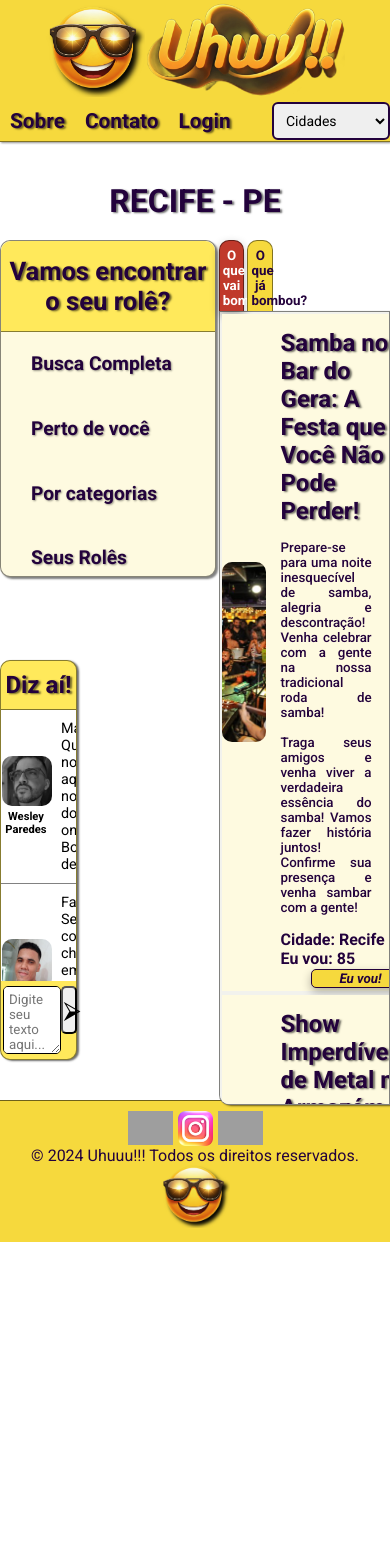
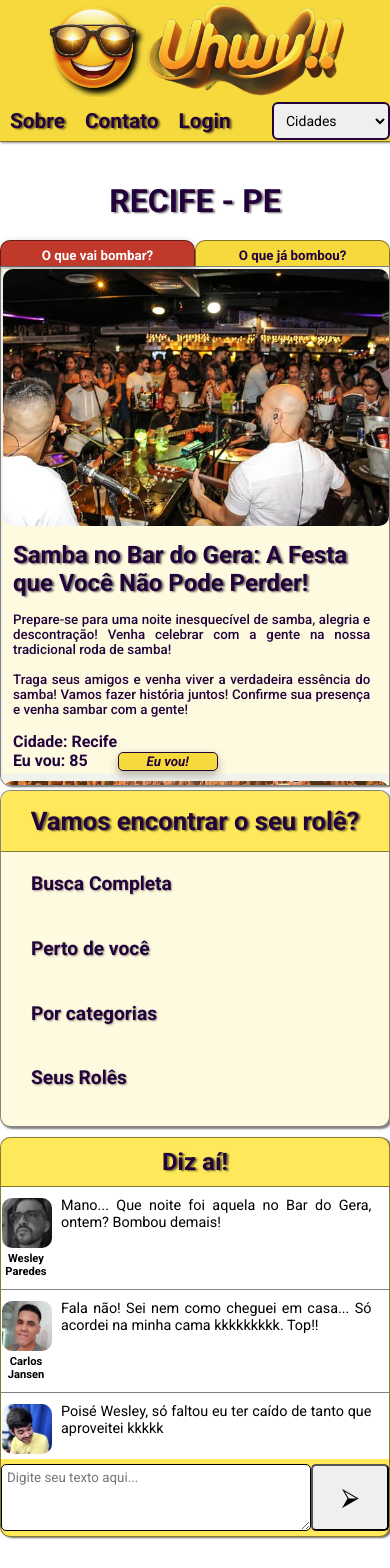
Before and after one commit to Xande-Alves/Uhuuu, a React (Vite) app: page /Recife in a window 390 px wide. Shown: the top 1568 px of the page. Before the commit the page ends 1242 px from the top, so only its background shows below. Built offline with nearby package versions, Linux system fonts and the light colour scheme; grey boxes are pictures that could not be loaded.

Commit message:
Responsividade das páginas de cidades

```diff
--- a/src/Components/Chat/chat.module.scss
+++ b/src/Components/Chat/chat.module.scss
@@ -116,7 +116,6 @@
 
     .mensagens {
       width: 100%;
-      border: solid blue;
 
       >p {
         width: 80%;
--- a/src/Components/Header/Header.jsx
+++ b/src/Components/Header/Header.jsx
@@ -9,6 +9,7 @@ import elton from "../../assets/Elton.jpeg";
 import yuri from '../../assets/yuri.jpeg';
 import gabriel from "../../assets/Gabriel.jpeg";
 import wesley from "../../assets/Wesley.jpg";
+import { Value } from "sass";
 
 // MODAL DE SOBRE
 function SobreModal({ isOpenC, closeModalC }) {
@@ -135,8 +136,6 @@ export default function Header() {
   const [isLoginModalOpen, setIsLoginModalOpen] = useState(false);
   const [isContactModalOpen, setIsContactModalOpen] = useState(false); // Novo estado para o modal de contato
   const [isAuthenticated, setIsAuthenticated] = useState(false);
-  const [selectedPage, setSelectedPage] = useState(""); // Estado para a cidade selecionada
-  const navigate = useNavigate(); // Hook para navegação
 
   const openLoginModal = () => {
     setIsLoginModalOpen(true); // Abre o modal de login
@@ -178,11 +177,15 @@ export default function Header() {
   };
 
   //FUNÇÃO DE TROCA DE CIDADES
+  const navigate = useNavigate(); // Hook para navegação
+  const [selectedPage, setSelectedPage] = useState(""); // Estado para a cidade selecionada
+
   const handleSelectChange = (event) => {
-    const value = event.target.value;
-    setSelectedPage(value);
-    navigate(value); // Navega para o valor selecionado
+    const valueC = event.target.value;
+    setSelectedPage(valueC);
+    navigate(valueC); // Navega para o valor selecionado
   };
+
 
   return (
     <>
--- a/src/Pages/Cidades/Olinda/olinda.module.scss
+++ b/src/Pages/Cidades/Olinda/olinda.module.scss
@@ -207,7 +207,7 @@
 }
 
 .textoMaxw {
-  max-width: 20vw;
+  width: 20vw;
   text-align: left;
 }
 
@@ -220,7 +220,7 @@
 
   > p {
     display: flex;
-    max-width: 20vw;
+    width: 20vw;
     text-align: justify;
     margin-right: 10px;
     font-size: 0.9em;
@@ -264,3 +264,85 @@
 .sendButton:hover {
   background-color: #f44336b9;
 }
+
+//RESPONSIVIDADE
+@media (max-width: 500px) {
+  .sideNavTabs {
+    flex-direction: column-reverse;
+    height: auto;
+  }
+
+  .recifeContainer {
+    display: flex;
+    flex-direction: column;
+  }
+}
+
+//RESPONSIVIDADE TABS
+@media (max-width: 500px) {
+  .tabsContainer {
+    width: 100%;
+    height: 520px;
+    margin: 0 0 30px 0;
+
+    .tab-btn {
+      width: 50%;
+      margin: 0;
+    }
+
+    .ranking {
+      flex-direction: column;
+      align-items: center;
+      margin-bottom: 5px;
+
+      img {
+        width: 100%;
+        height: auto;
+        border-radius: 10px;
+        margin: 0;
+      }
+
+      div {
+        width: 100%;
+        margin: 0;
+        padding-left: 10px;
+
+        h1 {
+          width: 95%;
+        }
+
+        p {
+          width: 95%;
+        }
+      }
+    }
+  }
+}
+
+//RESPONSIVIDADE CHAT
+@media (max-width: 500px) {
+  .boxChat {
+    width: 100%;
+
+    .mensagens {
+      width: 100%;
+
+      > p {
+        width: 80%;
+        height: 100%;
+      }
+    }
+
+    .chatFormInputText {
+      width: 100%;
+
+      .chatInputText {
+        width: 80%;
+      }
+
+      .sendButton {
+        height: 8vh;
+      }
+    }
+  }
+}
--- a/src/Pages/Cidades/Paulista/paulista.module.scss
+++ b/src/Pages/Cidades/Paulista/paulista.module.scss
@@ -207,7 +207,7 @@
 }
 
 .textoMaxw {
-  max-width: 20vw;
+  width: 20vw;
   text-align: left;
 }
 
@@ -220,7 +220,7 @@
 
   > p {
     display: flex;
-    max-width: 20vw;
+    width: 20vw;
     text-align: justify;
     margin-right: 10px;
     font-size: 0.9em;
@@ -264,3 +264,85 @@
 .sendButton:hover {
   background-color: #f44336b9;
 }
+
+//RESPONSIVIDADE
+@media (max-width: 500px) {
+  .sideNavTabs {
+    flex-direction: column-reverse;
+    height: auto;
+  }
+
+  .recifeContainer {
+    display: flex;
+    flex-direction: column;
+  }
+}
+
+//RESPONSIVIDADE TABS
+@media (max-width: 500px) {
+  .tabsContainer {
+    width: 100%;
+    height: 520px;
+    margin: 0 0 30px 0;
+
+    .tab-btn {
+      width: 50%;
+      margin: 0;
+    }
+
+    .ranking {
+      flex-direction: column;
+      align-items: center;
+      margin-bottom: 5px;
+
+      img {
+        width: 100%;
+        height: auto;
+        border-radius: 10px;
+        margin: 0;
+      }
+
+      div {
+        width: 100%;
+        margin: 0;
+        padding-left: 10px;
+
+        h1 {
+          width: 95%;
+        }
+
+        p {
+          width: 95%;
+        }
+      }
+    }
+  }
+}
+
+//RESPONSIVIDADE CHAT
+@media (max-width: 500px) {
+  .boxChat {
+    width: 100%;
+
+    .mensagens {
+      width: 100%;
+
+      > p {
+        width: 80%;
+        height: 100%;
+      }
+    }
+
+    .chatFormInputText {
+      width: 100%;
+
+      .chatInputText {
+        width: 80%;
+      }
+
+      .sendButton {
+        height: 8vh;
+      }
+    }
+  }
+}
--- a/src/Pages/Cidades/Recife/Recife.jsx
+++ b/src/Pages/Cidades/Recife/Recife.jsx
@@ -111,6 +111,7 @@ export default function Recife() {
     <>
       <Header />
       <h1 className={s.h1Recife}>RECIFE - PE</h1>
+      <div className={s.recifeContainer}>
         <div className={s.sideNavTabs}>
           <SideNavbar />
           <section className={s.tabsContainer}>
@@ -136,7 +137,9 @@ export default function Recife() {
             <div className={s["tab-contents"]}>
               {/* EVENTOS FUTUROS */}
               <div
-              className={`${s.content} ${activeTab === "future" ? s.show : ""}`}
+                className={`${s.content} ${
+                  activeTab === "future" ? s.show : ""
+                }`}
                 id="future"
               >
                 <div className={s.ranking} id="bardogera">
@@ -152,8 +155,8 @@ export default function Recife() {
                     </p>
                     <p>
                       Traga seus amigos e venha viver a verdadeira essência do
-                    samba! Vamos fazer história juntos! Confirme sua presença e
-                    venha sambar com a gente!
+                      samba! Vamos fazer história juntos! Confirme sua presença
+                      e venha sambar com a gente!
                     </p>
                     <span>Cidade: Recife</span>
                     <br />
@@ -175,9 +178,10 @@ export default function Recife() {
                     </h2>
                     <p>Prepare-se para uma noite épica de heavy metal!</p>
                     <p>
-                    Não perca a chance de ver Angra de perto! Traga sua galera e
-                    prepare-se para bater cabeça a noite toda! Garanta seu
-                    ingresso agora e venha fazer parte desse momento histórico!
+                      Não perca a chance de ver Angra de perto! Traga sua galera
+                      e prepare-se para bater cabeça a noite toda! Garanta seu
+                      ingresso agora e venha fazer parte desse momento
+                      histórico!
                     </p>
                     <span>Cidade: Recife</span>
                     <br />
@@ -202,19 +206,20 @@ export default function Recife() {
                   <div>
                     <h2>Samba Recife: Um Espetáculo de Sucesso do Samba</h2>
                     <p>
-                    No último fim de semana, o Centro de Convenções do Recife se
-                    transformou em um verdadeiro palco de celebração com o
-                    evento Samba Recife! Foi uma noite repleta de ritmo, alegria
-                    e muita animação, unindo apaixonados pelo samba em uma festa
-                    inesquecível.
+                      No último fim de semana, o Centro de Convenções do Recife
+                      se transformou em um verdadeiro palco de celebração com o
+                      evento Samba Recife! Foi uma noite repleta de ritmo,
+                      alegria e muita animação, unindo apaixonados pelo samba em
+                      uma festa inesquecível.
                     </p>
                     <p>
                       Obrigado a todos que compareceram! Vocês fizeram desse
                       evento uma experiência incrível, com apresentações de
-                    artistas talentosos que contagiaram a todos com sua energia!
-                    Reviva os melhores momentos! Fique ligado! Em breve, teremos
-                    mais eventos para continuar a celebração da nossa rica
-                    cultura. Junte-se a nós e mantenha o samba vivo!
+                      artistas talentosos que contagiaram a todos com sua
+                      energia! Reviva os melhores momentos! Fique ligado! Em
+                      breve, teremos mais eventos para continuar a celebração da
+                      nossa rica cultura. Junte-se a nós e mantenha o samba
+                      vivo!
                     </p>
                     <span>Cidade: Recife</span>
                     <br />
@@ -227,9 +232,10 @@ export default function Recife() {
                   <div>
                     <h2>Sucesso Total na Seresta do Marco Zero!</h2>
                     <p>
-                    No coração do Recife, a magia da música tomou conta do Marco
-                    Zero! A seresta foi um verdadeiro espetáculo, reunindo
-                    centenas de amantes da boa música e da cultura pernambucana.
+                      No coração do Recife, a magia da música tomou conta do
+                      Marco Zero! A seresta foi um verdadeiro espetáculo,
+                      reunindo centenas de amantes da boa música e da cultura
+                      pernambucana.
                     </p>
                     <p>
                       Agradecemos a todos que participaram! Com canções que
@@ -280,6 +286,7 @@ export default function Recife() {
           </div>
         </section>
         <Footer />
+      </div>
     </>
   );
 }
--- a/src/Pages/Cidades/Recife/recife.module.scss
+++ b/src/Pages/Cidades/Recife/recife.module.scss
@@ -8,7 +8,7 @@
 }
 
 .h1Recife {
-    text-align: center;
+  text-align: center;
   color: #23023c;
   text-shadow: 2px 1px 2px rgba(0, 0, 0, 0.576);
   margin-top: 40px;
@@ -152,7 +152,6 @@
   color: white;
 }
 
-
 // CHAT
 .boxChat {
   width: 19.7vw;
@@ -208,7 +207,7 @@
 }
 
 .textoMaxw {
-  max-width: 20vw;
+  width: 20vw;
   text-align: left;
 }
 
@@ -221,7 +220,7 @@
 
   > p {
     display: flex;
-    max-width: 20vw;
+    width: 20vw;
     text-align: justify;
     margin-right: 10px;
     font-size: 0.9em;
@@ -265,3 +264,85 @@
 .sendButton:hover {
   background-color: #f44336b9;
 }
+
+//RESPONSIVIDADE
+@media (max-width: 500px) {
+  .sideNavTabs {
+    flex-direction: column-reverse;
+    height: auto;
+  }
+
+  .recifeContainer {
+    display: flex;
+    flex-direction: column;
+  }
+}
+
+//RESPONSIVIDADE TABS
+@media (max-width: 500px) {
+  .tabsContainer {
+    width: 100%;
+    height: 520px;
+    margin: 0 0 30px 0;
+
+    .tab-btn {
+      width: 50%;
+      margin: 0;
+    }
+
+    .ranking {
+      flex-direction: column;
+      align-items: center;
+      margin-bottom: 5px;
+
+      img {
+        width: 100%;
+        height: auto;
+        border-radius: 10px;
+        margin: 0;
+      }
+
+      div {
+        width: 100%;
+        margin: 0;
+        padding-left: 10px;
+
+        h1 {
+          width: 95%;
+        }
+
+        p {
+          width: 95%;
+        }
+      }
+    }
+  }
+}
+
+//RESPONSIVIDADE CHAT
+@media (max-width: 500px) {
+  .boxChat {
+    width: 100%;
+
+    .mensagens {
+      width: 100%;
+
+      > p {
+        width: 80%;
+        height: 100%;
+      }
+    }
+
+    .chatFormInputText {
+      width: 100%;
+
+      .chatInputText {
+        width: 80%;
+      }
+
+      .sendButton {
+        height: 8vh;
+      }
+    }
+  }
+}
```
Also changed, not shown: src/Components/Header/header.module.scss (line endings or trailing spaces). Lines whose indentation alone changed are shown as unchanged.
